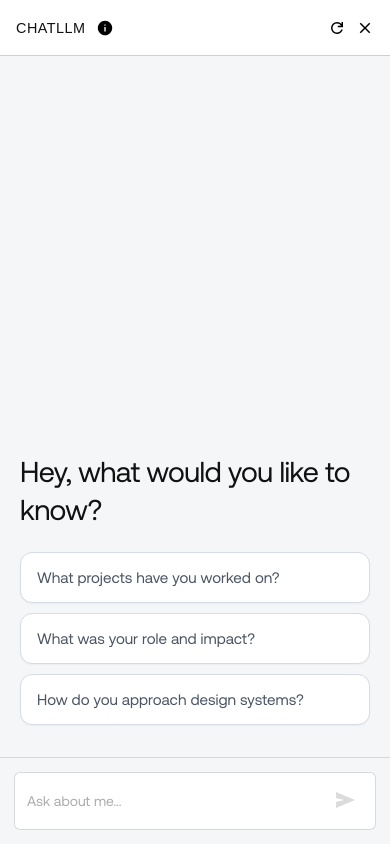
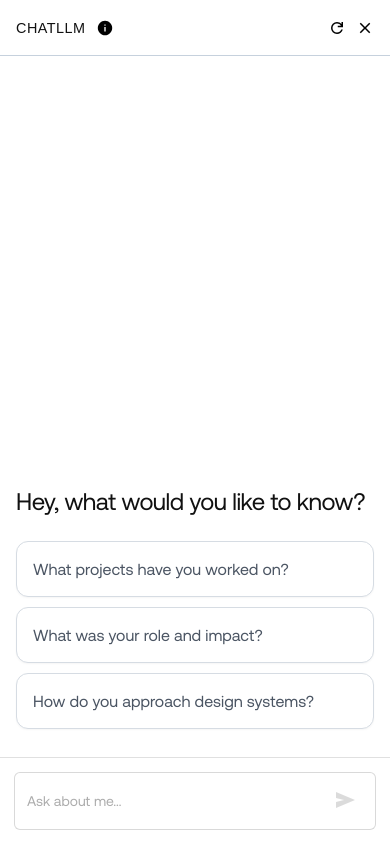
Before and after one commit to santilobos/portfolio-assistant-api2, a Next.js app: page /widget in a window 390 px wide. Built offline with nearby package versions, Linux system fonts and the light colour scheme; a web font is replaced by a local one.

Commit message:
ajustes codigo gemini sobre el widget para que funcione en mobile

```diff
--- a/app/widget/page.module.css
+++ b/app/widget/page.module.css
@@ -223,3 +223,41 @@
 .app :global(svg) {
   display: block;
 }
+
+/* --- Diseño Mobile (Estilo Rachel Chen) --- */
+
+@media (max-width: 768px) {
+  .app {
+    /* Ocupa toda la pantalla */
+    position: fixed;
+    top: 0;
+    left: 0;
+    width: 100%;
+    height: 100dvh; /* dvh es mejor para navegadores móviles (evita la barra de URL) */
+    z-index: 9999;
+    border-radius: 0; /* Quitamos bordes redondeados en mobile */
+    background: #ffffff; /* Fondo sólido para que no se vea lo de atrás */
+  }
+
+  .messages {
+    padding: 16px; /* Ajustamos un poco el aire en mobile */
+  }
+
+  .chatTitle {
+    font-size: 1.5rem; /* Título un poco más pequeño para que no rompa */
+  }
+
+  /* El header en mobile suele ser fijo para que no se pierda al hacer scroll */
+  .header {
+    position: sticky;
+    top: 0;
+    background: rgba(255, 255, 255, 0.8);
+    backdrop-filter: blur(10px);
+  }
+
+  /* Ajuste de botones para que sean más fáciles de tocar con el dedo */
+  .quickBtn, .followUpBtn {
+    padding: 18px 16px;
+    font-size: 1rem;
+  }
+}
--- a/app/widget/page.tsx
+++ b/app/widget/page.tsx
@@ -87,6 +87,20 @@ export default function Widget() {
   const hasText = input.trim().length > 0
   const listRef = React.useRef<HTMLDivElement | null>(null)
   const typingIntervalRef = React.useRef<NodeJS.Timeout | null>(null)
+
+React.useEffect(() => {
+    if (typeof window !== "undefined") {
+      const isMobile = window.innerWidth <= 768;
+      if (isMobile) {
+        document.body.style.overflow = "hidden";
+        window.parent.postMessage({ type: "CHAT_OPEN_MOBILE" }, "*");
+      }
+    }
+    return () => {
+      document.body.style.overflow = "auto";
+    };
+  }, []);
+
 
   // Función de escritura robusta
   function typeAssistantMessage(fullText: string) {
```
